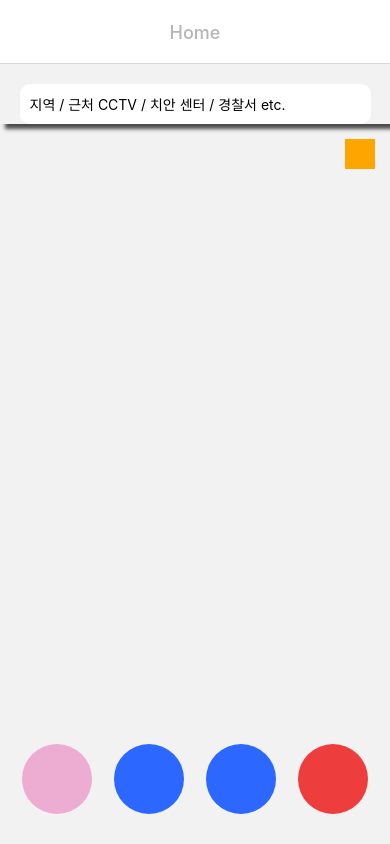
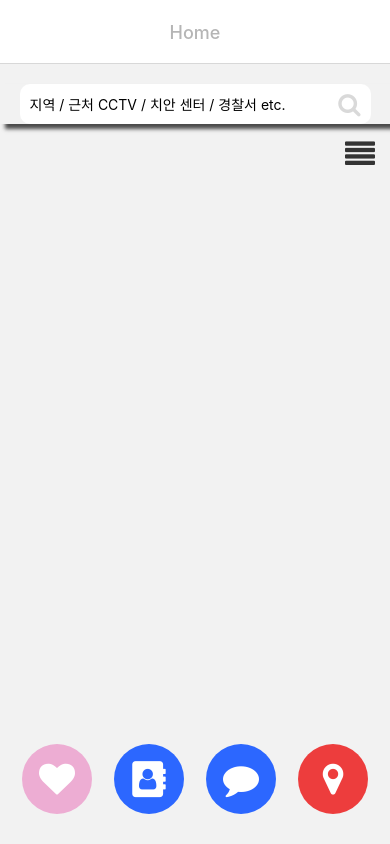
Before and after one commit to relief-sogang/relief-client, a React Native app: screen /Home in a window 390 px wide. Built offline with nearby package versions, Linux system fonts and the light colour scheme.

Commit message:
add icons

```diff
--- a/components/Home.jsx
+++ b/components/Home.jsx
@@ -9,6 +9,7 @@ import {
 } from 'react-native';
 // import MapView, {PROVIDER_GOOGLE, PROVIDER_DEFAULT} from 'react-native-maps';
 import {HomeStyle} from '../styleSheets';
+import Icon from 'react-native-vector-icons/FontAwesome';
 
 const Home = ({navigation, route}) => {
   const [provider, setProvider] = useState();
@@ -54,16 +55,18 @@ const Home = ({navigation, route}) => {
             onChangeText={onChange}
           />
           <View style={HomeStyle.searchBtn}>
-            {/* <FontAwesomeIcon icon={faMagnifyingGlass} /> */}
-            {/* <Icon name="heart" size={30} color="#900" /> */}
+            <Icon name="search" size={24} color="#D9D9D9" />
           </View>
         </View>
       </View>
       <TouchableOpacity style={HomeStyle.menuIcon} onPress={onPress}>
+        <Icon name="align-justify" size={30} color="#333" />
         {clickMenu && (
           <View style={HomeStyle.menuBar}>
             <TouchableOpacity onPress={() => setClickMenu(false)}>
-              <Text style={HomeStyle.menuCloseBtn}>X</Text>
+              <Text style={HomeStyle.menuCloseBtn}>
+                <Icon name="times-circle" size={20} color="#333" />
+              </Text>
             </TouchableOpacity>
             <View style={HomeStyle.menuItemBox}>
               <Text
@@ -101,14 +104,18 @@ const Home = ({navigation, route}) => {
         }}></MapView> */}
 
       <View style={HomeStyle.buttonContainer}>
-        <View
-          style={[HomeStyle.reliefBtn, {backgroundColor: '#EDADD3'}]}></View>
-        <View
-          style={[HomeStyle.reliefBtn, {backgroundColor: '#2C67FF'}]}></View>
-        <View
-          style={[HomeStyle.reliefBtn, {backgroundColor: '#2C67FF'}]}></View>
-        <View
-          style={[HomeStyle.reliefBtn, {backgroundColor: '#ED3D3D'}]}></View>
+        <View style={[HomeStyle.reliefBtn, {backgroundColor: '#EDADD3'}]}>
+          <Icon name="heart" size={36} color="white" />
+        </View>
+        <View style={[HomeStyle.reliefBtn, {backgroundColor: '#2C67FF'}]}>
+          <Icon name="address-book" size={36} color="white" />
+        </View>
+        <View style={[HomeStyle.reliefBtn, {backgroundColor: '#2C67FF'}]}>
+          <Icon name="comment" size={36} color="white" />
+        </View>
+        <View style={[HomeStyle.reliefBtn, {backgroundColor: '#ED3D3D'}]}>
+          <Icon name="map-marker" size={36} color="white" />
+        </View>
       </View>
     </View>
   );
--- a/components/MyPage.jsx
+++ b/components/MyPage.jsx
@@ -2,6 +2,8 @@ import React from 'react';
 import {View, Text, TouchableOpacity} from 'react-native';
 import {SettingStyle, styles, EnrollStyle} from '../styleSheets';
 import SettingHeader from './SettingHeader';
+import Icon from 'react-native-vector-icons/FontAwesome';
+
 const MyPage = ({navigation, route}) => {
   return (
     <>
@@ -10,7 +12,9 @@ const MyPage = ({navigation, route}) => {
           <SettingHeader text="마이페이지" navigation={navigation} />
 
           <View style={styles.userInfoBox}>
-            <View style={styles.userImgBox}></View>
+            <View style={styles.userImgBox}>
+              <Icon name="user" color="white" size={70} />
+            </View>
             <Text style={styles.userName}>홍길동</Text>
             <Text style={styles.userId}>gildong</Text>
           </View>
--- a/components/Scrap.jsx
+++ b/components/Scrap.jsx
@@ -2,6 +2,7 @@ import React from 'react';
 import {View, Text} from 'react-native';
 import {SettingStyle, styles} from '../styleSheets';
 import SettingHeader from './SettingHeader';
+import Icon from 'react-native-vector-icons/FontAwesome';
 
 const Scrap = ({navigation, route}) => {
   return (
@@ -15,14 +16,28 @@ const Scrap = ({navigation, route}) => {
               <View style={styles.scrapImgBox}>
                 <View style={styles.scrapDescBox}>
                   <Text style={styles.scrapName}>서강대학교</Text>
+
+                  <Icon name="heart" size={15} color="white" />
                 </View>
               </View>
             </View>
             <View style={styles.scrapWrap}>
-              <View style={styles.scrapImgBox}></View>
+              <View style={styles.scrapImgBox}>
+                <View style={styles.scrapDescBox}>
+                  <Text style={styles.scrapName}>서강대학교</Text>
+
+                  <Icon name="heart" size={15} color="white" />
+                </View>
+              </View>
             </View>
             <View style={styles.scrapWrap}>
-              <View style={styles.scrapImgBox}></View>
+              <View style={styles.scrapImgBox}>
+                <View style={styles.scrapDescBox}>
+                  <Text style={styles.scrapName}>서강대학교</Text>
+
+                  <Icon name="heart" size={15} color="white" />
+                </View>
+              </View>
             </View>
           </View>
         </View>
--- a/components/SettingHeader.jsx
+++ b/components/SettingHeader.jsx
@@ -1,6 +1,7 @@
 import React from 'react';
 import {View, Text, TouchableOpacity} from 'react-native';
 import {SettingStyle} from '../styleSheets';
+import Icon from 'react-native-vector-icons/FontAwesome';
 
 const SettingHeader = ({text, navigation}) => {
   const goHome = () => {
@@ -10,9 +11,9 @@ const SettingHeader = ({text, navigation}) => {
     <View style={SettingStyle.settingHeader}>
       <Text style={SettingStyle.settingTitle}>{text}</Text>
 
-      <TouchableOpacity
-        onPress={goHome}
-        style={SettingStyle.goHomeBtn}></TouchableOpacity>
+      <TouchableOpacity onPress={goHome} style={SettingStyle.goHomeBtn}>
+        <Icon name="home" size={30} color={'#333'} />
+      </TouchableOpacity>
     </View>
   );
 };
--- a/components/SettingProfile.jsx
+++ b/components/SettingProfile.jsx
@@ -3,6 +3,7 @@ import {View, Text, TextInput} from 'react-native';
 import {EnrollStyle, SettingStyle, styles} from '../styleSheets';
 import SaveComp from './SaveComp';
 import SettingHeader from './SettingHeader';
+import Icon from 'react-native-vector-icons/FontAwesome';
 
 const SettingProfile = ({navigation, route}) => {
   const onChange = (name, text) => {};
@@ -14,7 +15,10 @@ const SettingProfile = ({navigation, route}) => {
 
           <View style={styles.userInfoBox}>
             <View style={styles.userImgBox}>
-              <View style={styles.userImgBtn}></View>
+              <Icon name="user" color="white" size={70} />
+              <View style={styles.userImgBtn}>
+                <Icon name="pencil" color="white" size={15} />
+              </View>
             </View>
           </View>
 
--- a/package.json
+++ b/package.json
@@ -15,7 +15,8 @@
     "react": "18.1.0",
     "react-native": "0.70.5",
     "react-native-safe-area-context": "4.4.1",
-    "react-native-screens": "3.18.2"
+    "react-native-screens": "3.18.2",
+    "react-native-vector-icons": "9.2.0"
   },
   "devDependencies": {
     "@babel/core": "^7.12.9",
--- a/styleSheets.js
+++ b/styleSheets.js
@@ -1,10 +1,13 @@
 import {StyleSheet} from 'react-native';
 import {Dimensions} from 'react-native';
+import {withSafeAreaInsets} from 'react-native-safe-area-context';
 
 let chartHeight = Dimensions.get('window').height;
 let chartWidth = Dimensions.get('window').width;
-chartHeight = Math.ceil(chartHeight);
-chartWidth = Math.ceil(chartWidth);
+// chartHeight = Math.ceil(chartHeight);
+// chartWidth = Math.ceil(chartWidth);
+chartHeight = chartHeight;
+chartWidth = chartWidth;
 
 export const HomeStyle = StyleSheet.create({
   container: {
@@ -36,22 +39,24 @@ export const HomeStyle = StyleSheet.create({
     // justifyContent: 'center',
     alignItems: 'center',
     flexDirection: 'row',
+    justifyContent: 'space-between',
+    paddingLeft: 10,
+    paddingRight: 10,
   },
   searchInput: {
     // backgroundColor: 'orange',
     height: '100%',
     width: '90%',
-    paddingLeft: 10,
-    paddingRight: 10,
   },
   searchBtn: {
-    backgroundColor: 'orange',
+    // backgroundColor: 'orange',
+    // width: '10%',
   },
   menuIcon: {
     position: 'absolute',
     top: 75,
     right: 15,
-    backgroundColor: 'orange',
+    // backgroundColor: 'orange',
     width: 30,
     height: 30,
     zIndex: 10,
@@ -96,6 +101,8 @@ export const HomeStyle = StyleSheet.create({
     height: 70,
     width: 70,
     borderRadius: 35,
+    justifyContent: 'center',
+    alignItems: 'center',
   },
 });
 
@@ -134,7 +141,7 @@ export const SettingStyle = StyleSheet.create({
     zIndex: 10,
     width: 30,
     height: 30,
-    backgroundColor: 'aqua',
+    // backgroundColor: 'aqua',
   },
   settingTitle: {
     lineHeight: 60,
@@ -257,6 +264,8 @@ export const styles = StyleSheet.create({
     marginTop: 20,
     marginBottom: 15,
     position: 'relative',
+    justifyContent: 'center',
+    alignItems: 'center',
   },
   userImgBtn: {
     position: 'absolute',
@@ -267,6 +276,8 @@ export const styles = StyleSheet.create({
     height: 25,
     borderRadius: 12.5,
     backgroundColor: 'black',
+    justifyContent: 'center',
+    alignItems: 'center',
   },
   userName: {
     fontSize: 18,
@@ -302,7 +313,7 @@ export const styles = StyleSheet.create({
   },
   scrapBox: {
     flexWrap: 'wrap',
-    width: '90%',
+    width: '90.001%',
     flexDirection: 'row',
     // backgroundColor: 'orange',
     marginTop: 30,
@@ -332,6 +343,8 @@ export const styles = StyleSheet.create({
     // backgroundColor: 'orange',
     padding: 10,
     flexDirection: 'row',
+    justifyContent: 'space-between',
+    alignItems: 'center',
   },
   scrapName: {
     color: 'white',
```
Also changed, not shown: 6 other files (tests, documents, lock files or other folders).
